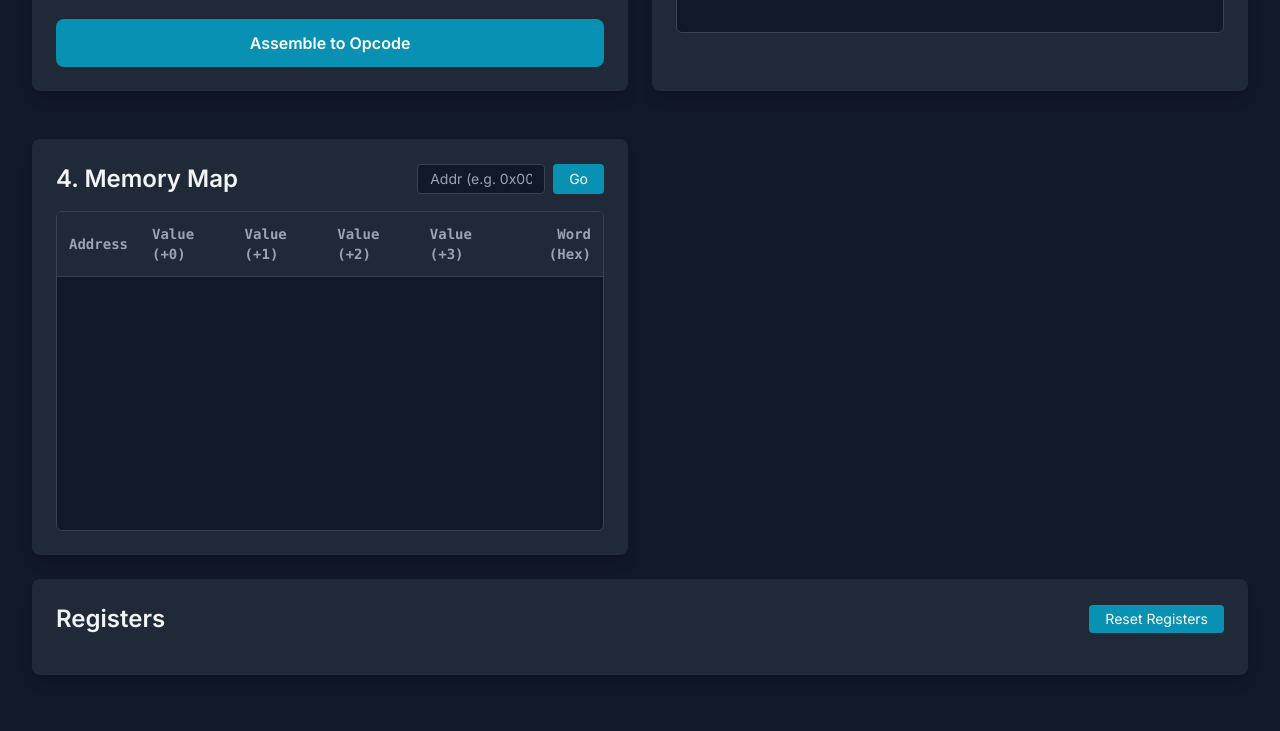
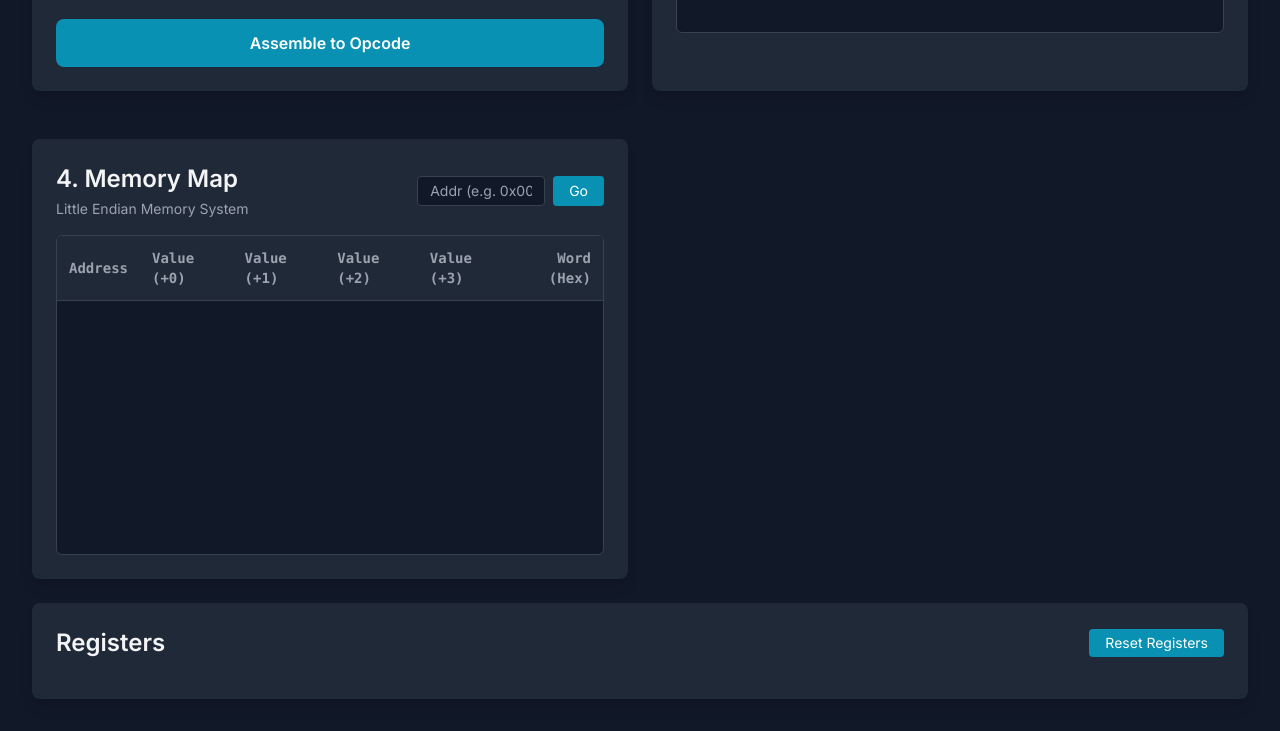
Before and after one commit to Kamote35/CEPARCO-Group4-Integrating-Project, a plain HTML site: page Index.html in a window 1280 px wide. Shown: the part 761-1492 px from the top of the page. Before the commit the page ends 1468 px from the top, so only its background shows below. Drawn offline with nearby package versions, Linux system fonts and the light colour scheme.

Commit message:
updated the html index

```diff
--- a/Index.html
+++ b/Index.html
@@ -46,7 +46,10 @@
 
             <div class="mt-6 bg-gray-800 p-6 rounded-lg shadow-lg">
                 <div class="flex justify-between items-center mb-4">
-                    <h2 class="text-2xl font-semibold text-gray-100">4. Memory Map</h2>
+                    <div>
+                        <h2 class="text-2xl font-semibold text-gray-100">4. Memory Map</h2>
+                        <p class="text-sm text-gray-400 mt-1">Little Endian Memory System</p>
+                    </div>
                     <div class="flex space-x-2">
                         <input type="text" id="gotoAddr" placeholder="Addr (e.g. 0x0080)"
                             class="bg-gray-900 border border-gray-700 text-white px-3 py-1 rounded text-sm w-32 focus:outline-none focus:ring-1 focus:ring-cyan-500">
```
